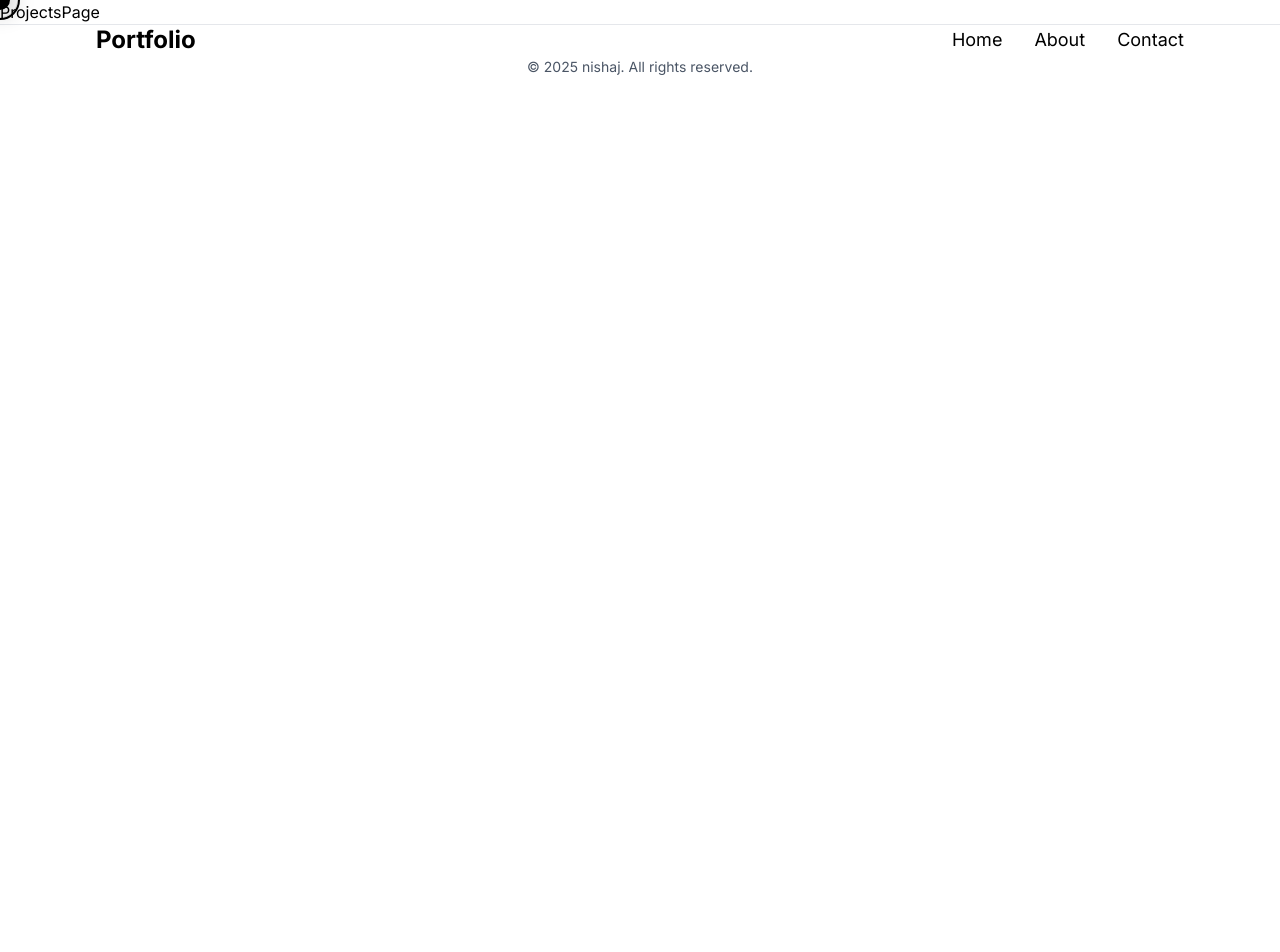
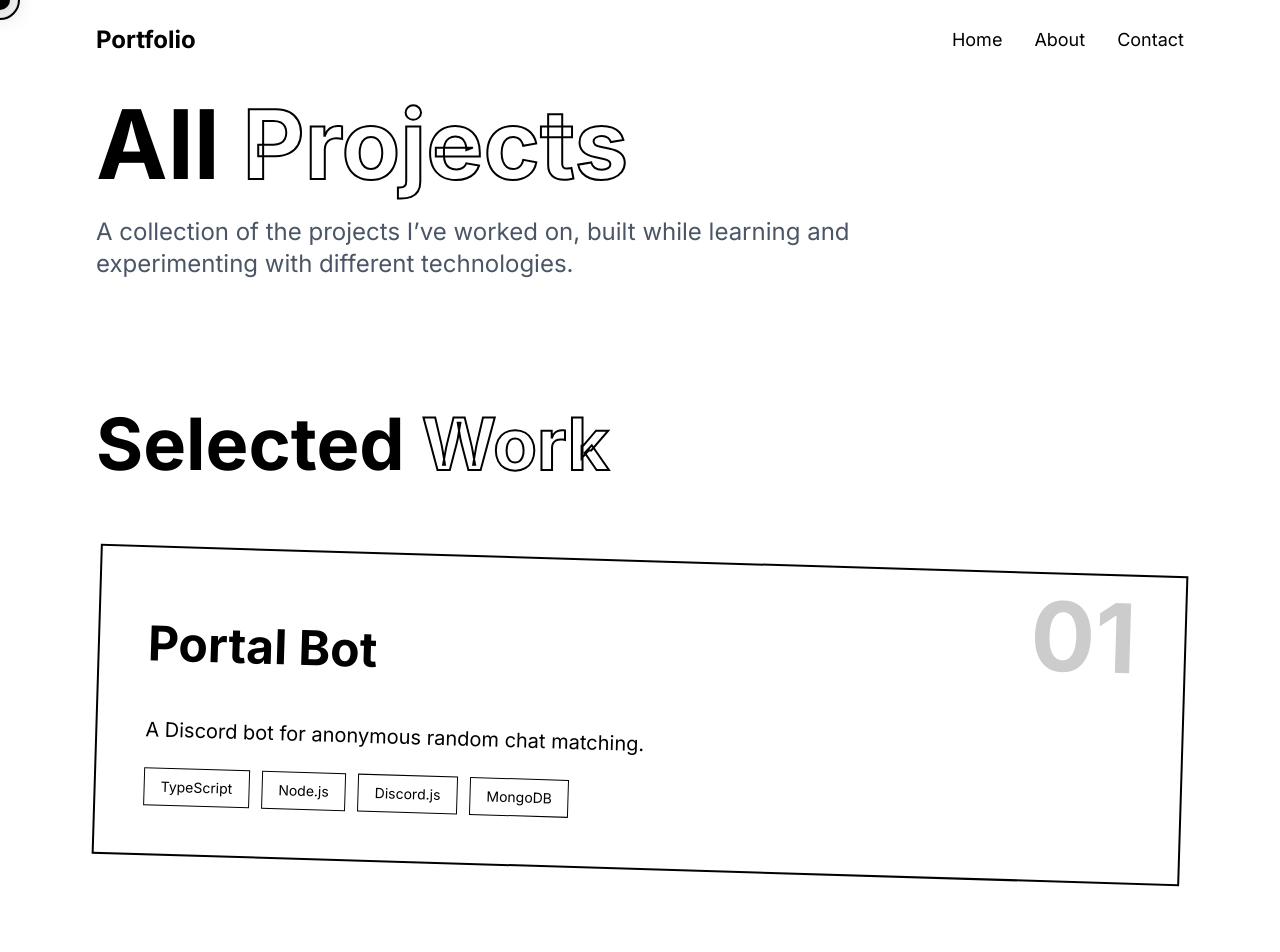
Before and after one commit to nishaj0/my-portfolio-website, a React (Vite) app: page /projects in a window 1280 px wide. Shown: the top 952 px of the page. Before the commit the page ends 800 px from the top, so only its background shows below. Built offline with nearby package versions, Linux system fonts and the light colour scheme.

Commit message:
feat: add project page and section

```diff
--- a/src/components/Projects.tsx
+++ b/src/components/Projects.tsx
@@ -1,7 +1,189 @@
-function Projects() {
+import { motion, useScroll, useTransform } from 'framer-motion';
+import { useInView } from 'framer-motion';
+import { useRef } from 'react';
+import { Link } from 'react-router-dom';
+
+export const projects = [
+  {
+    title: 'Portal Bot',
+    description: 'A Discord bot for anonymous random chat matching.',
+    tags: ['TypeScript', 'Node.js', 'Discord.js', 'MongoDB'],
+  },
+  {
+    title: 'Concrino Software',
+    description: 'An internal tool for generating architecture and construction quotations.',
+    tags: ['TypeScript', 'Node.js', 'React', 'MongoDB'],
+  },
+  {
+    title: 'Lunara App',
+    description: 'A personal growth platform focused on habits, challenges, and community.',
+    tags: ['Go', 'TypeScript', 'React', 'PostgreSQL'],
+  },
+  {
+    title: 'Sky Island',
+    description: 'A simple Three.js scene built using basic materials for learning 3D rendering.',
+    tags: ['JavaScript', 'Three.js'],
+  },
+];
+
+
+function ProjectCard({ project, index }: { project: typeof projects[0]; index: number }) {
+  const ref = useRef(null);
+  const isInView = useInView(ref, { once: false, margin: "-150px" });
+
+  const { scrollYProgress } = useScroll({
+    target: ref,
+    offset: ["start end", "end start"]
+  });
+
+  const y = useTransform(scrollYProgress, [0, 1], [100, -100]);
+  const rotate = useTransform(scrollYProgress, [0, 0.5, 1], [-5, 0, 5]);
+
   return (
-    <div>Projects</div>
-  )
+    <motion.div
+      ref={ref}
+      initial={{ opacity: 0, y: 100, rotateX: 30 }}
+      animate={isInView ? { opacity: 1, y: 0, rotateX: 0 } : { opacity: 0, y: 100, rotateX: 30 }}
+      transition={{ duration: 0.8, delay: index * 0.2, type: "spring", stiffness: 50 }}
+      className="group perspective-1000"
+    >
+      <motion.div
+        className="border-2 border-black p-8 md:p-12 hover:bg-black hover:text-white transition-all duration-500 relative overflow-hidden"
+        whileHover={{ scale: 1.02 }}
+        style={{ rotate }}
+      >
+        {/* Animated background on hover */}
+        <motion.div
+          className="absolute inset-0 bg-linear-to-br from-gray-900 to-black opacity-0 group-hover:opacity-100 transition-opacity duration-500"
+          initial={{ scale: 0, rotate: 45 }}
+          whileHover={{ scale: 1.5, rotate: 0 }}
+          transition={{ duration: 0.5 }}
+        />
+
+        <div className="relative z-10">
+          <div className="flex flex-col md:flex-row justify-between items-start md:items-center mb-6">
+            <motion.h3
+              className="text-3xl md:text-5xl font-bold mb-4 md:mb-0"
+              initial={{ x: -50 }}
+              animate={isInView ? { x: 0 } : { x: -50 }}
+              transition={{ duration: 0.6, delay: 0.2 + index * 0.2 }}
+            >
+              {project.title}
+            </motion.h3>
+            <motion.span
+              className="text-6xl md:text-8xl font-bold opacity-20 group-hover:opacity-100 transition-opacity"
+              style={{ y }}
+            >
+              0{index + 1}
+            </motion.span>
+          </div>
+
+          <motion.p
+            className="text-lg md:text-xl mb-6 max-w-2xl"
+            initial={{ opacity: 0 }}
+            animate={isInView ? { opacity: 1 } : { opacity: 0 }}
+            transition={{ duration: 0.6, delay: 0.4 + index * 0.2 }}
+          >
+            {project.description}
+          </motion.p>
+
+          <div className="flex flex-wrap gap-3">
+            {project.tags.map((tag, tagIndex) => (
+              <motion.span
+                key={tag}
+                className="px-4 py-2 border border-current text-sm"
+                initial={{ opacity: 0, scale: 0 }}
+                animate={isInView ? { opacity: 1, scale: 1 } : { opacity: 0, scale: 0 }}
+                transition={{
+                  duration: 0.3,
+                  delay: 0.6 + index * 0.2 + tagIndex * 0.1,
+                  type: "spring",
+                  stiffness: 200
+                }}
+                whileHover={{ scale: 1.1, y: -2 }}
+              >
+                {tag}
+              </motion.span>
+            ))}
+          </div>
+        </div>
+      </motion.div>
+    </motion.div>
+  );
+};
+
+interface ProjectsProps {
+  limit?: number;
+  showViewMore?: boolean;
 }
 
+function Projects({ limit, showViewMore = true }: ProjectsProps) {
+  const ref = useRef(null);
+  const isInView = useInView(ref, { once: false, margin: "-100px" });
+
+  const displayedProjects = limit ? projects.slice(0, limit) : projects;
+  const hasMore = limit && projects.length > limit;
+
+  return (
+    <section id="projects" ref={ref} className="min-h-screen py-20 relative overflow-hidden">
+      <div className="container mx-auto px-6 md:px-12 lg:px-24">
+        <motion.h2
+          className="text-5xl md:text-7xl font-bold mb-20"
+          initial={{ opacity: 0, y: 50 }}
+          animate={isInView ? { opacity: 1, y: 0 } : { opacity: 0, y: 50 }}
+          transition={{ duration: 0.8, type: "spring", stiffness: 50 }}
+        >
+          <motion.span
+            initial={{ display: 'inline-block', x: -100 }}
+            animate={isInView ? { x: 0 } : { x: -100 }}
+            transition={{ duration: 0.8, delay: 0.2 }}
+          >
+            Selected
+          </motion.span>{' '}
+          <motion.span
+            className="text-outline"
+            initial={{ display: 'inline-block', x: 100 }}
+            animate={isInView ? { x: 0 } : { x: 100 }}
+            transition={{ duration: 0.8, delay: 0.4 }}
+          >
+            Work
+          </motion.span>
+        </motion.h2>
+
+        <div className="space-y-24">
+          {displayedProjects.map((project, index) => (
+            <ProjectCard key={project.title} project={project} index={index} />
+          ))}
+        </div>
+
+        {hasMore && showViewMore && (
+          <motion.div
+            className="flex justify-center mt-20"
+            initial={{ opacity: 0, y: 30 }}
+            animate={isInView ? { opacity: 1, y: 0 } : { opacity: 0, y: 30 }}
+            transition={{ duration: 0.8, delay: 0.5 }}
+          >
+            <Link to="/projects">
+              <motion.button
+                className="px-12 py-6 border-2 border-black text-xl font-bold hover:bg-black hover:text-white transition-all duration-300 relative overflow-hidden group"
+                whileHover={{ scale: 1.05 }}
+                whileTap={{ scale: 0.95 }}
+              >
+                <span className="relative z-10">View All Projects</span>
+                <motion.div
+                  className="absolute inset-0 bg-black"
+                  initial={{ x: '-100%' }}
+                  whileHover={{ x: 0 }}
+                  transition={{ duration: 0.3 }}
+                />
+              </motion.button>
+            </Link>
+          </motion.div>
+        )}
+      </div>
+    </section>
+  );
+};
+
+
 export default Projects
--- a/src/pages/HomePage.tsx
+++ b/src/pages/HomePage.tsx
@@ -5,7 +5,7 @@ function HomePage() {
     <main>
       <Hero />
       <About />
-      <Projects /> {/* add a limit prop (maybe 3) to show only a few projects */}
+      <Projects limit={3} />
       <Contact />
     </main>
   )
--- a/src/pages/ProjectsPage.tsx
+++ b/src/pages/ProjectsPage.tsx
@@ -1,7 +1,27 @@
+import { motion } from 'framer-motion';
+import { Projects } from '../components';
+
 function ProjectsPage() {
   return (
-    <div>ProjectsPage</div>
-  )
-}
+    <main className="pt-24">
+      <div className="container mx-auto px-6 md:px-12 lg:px-24 mb-12">
+        <motion.div
+          initial={{ opacity: 0, y: 30 }}
+          animate={{ opacity: 1, y: 0 }}
+          transition={{ duration: 0.8 }}
+        >
+          <h1 className="text-6xl md:text-8xl font-bold mb-6">
+            All <span className="text-outline">Projects</span>
+          </h1>
+          <p className="text-xl md:text-2xl text-gray-600 max-w-3xl">
+            A collection of the projects I’ve worked on, built while learning and experimenting with different technologies.
+          </p>
+        </motion.div>
+      </div>
+      <Projects showViewMore={false} />
+    </main>
+  );
+};
+
 
 export default ProjectsPage
```
